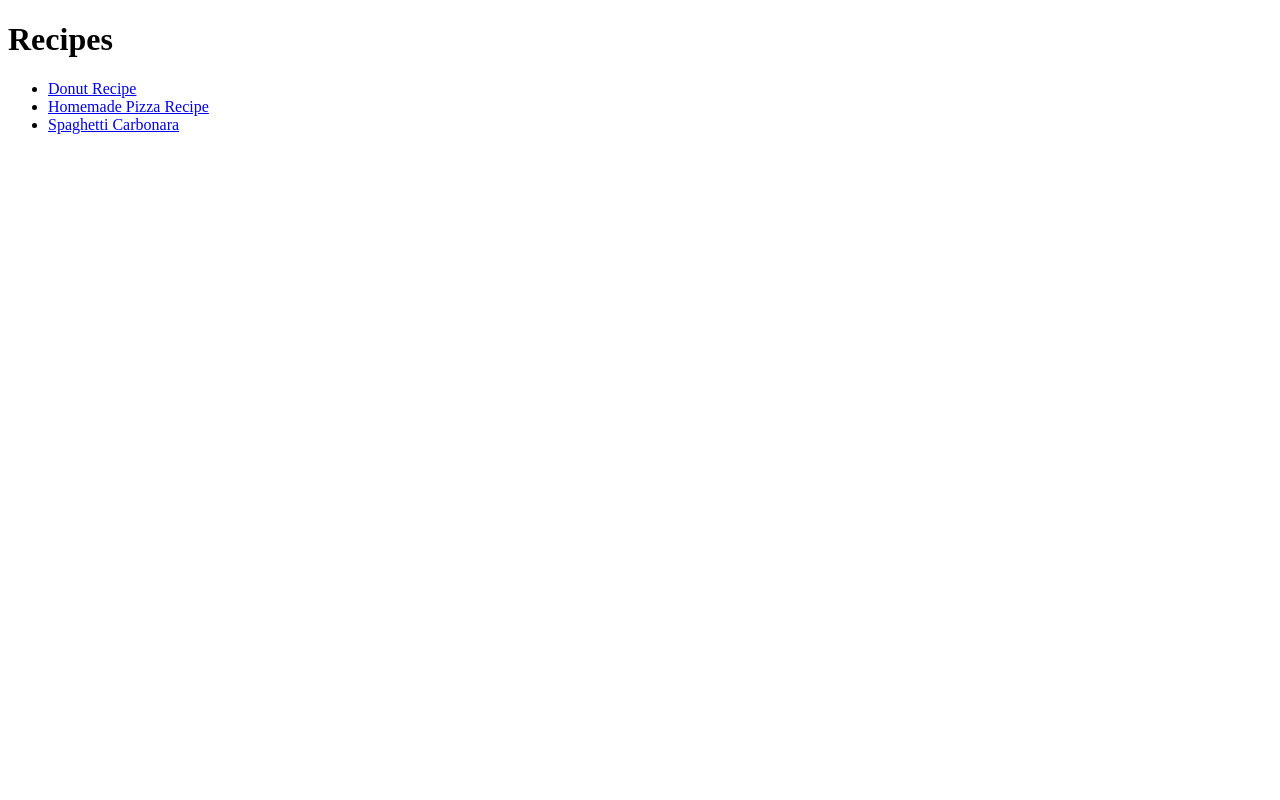
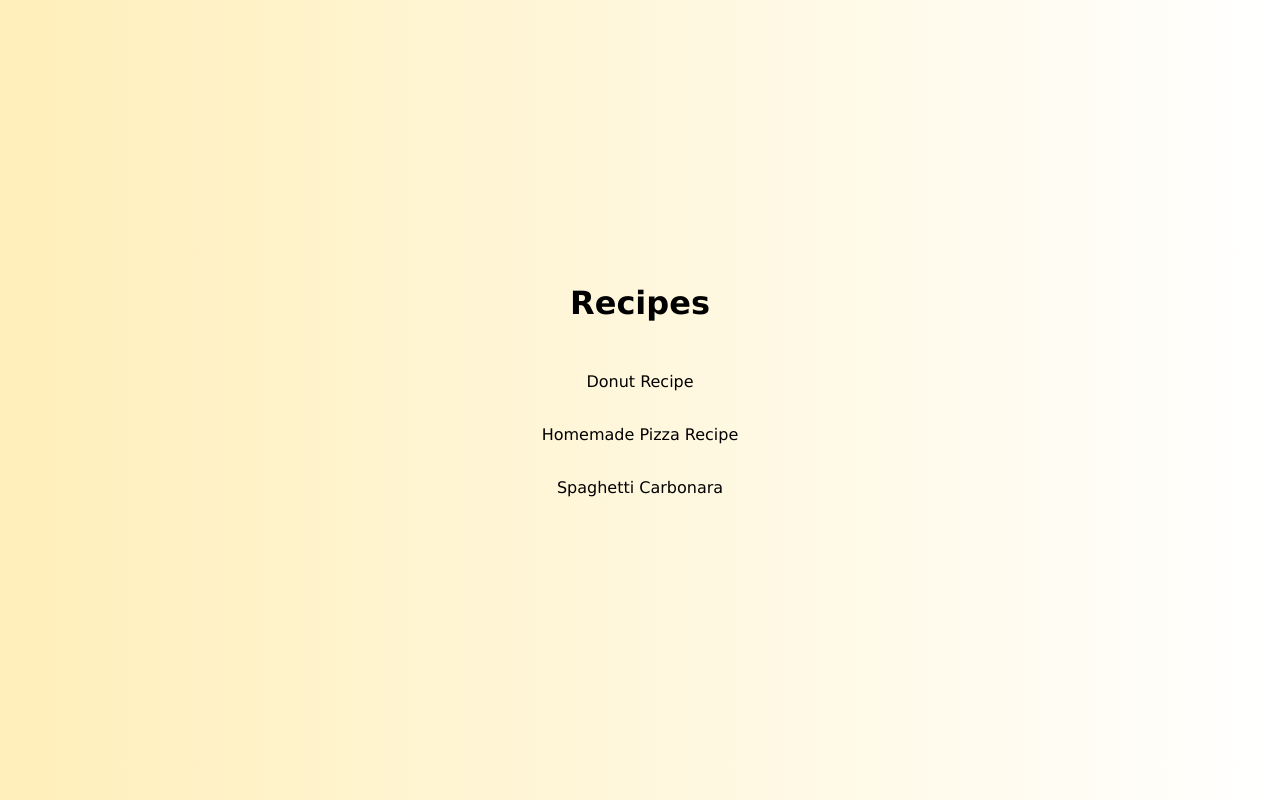
Before and after one commit to Dannydottwebdevv/recipes-project, a plain HTML site: page index.html in a window 1280 px wide. Drawn offline with Linux system fonts and the light colour scheme.

Commit message:
Styled the main index.html page. Adding a linear-gradient background and centering the elements to the middle of the page

```diff
--- a/index.html
+++ b/index.html
@@ -5,6 +5,7 @@
     <meta http-equiv="X-UA-Compatible" content="IE=edge" />
     <meta name="viewport" content="width=device-width, initial-scale=1.0" />
     <title>Recipes</title>
+    <link rel="stylesheet" href="style.css" />
   </head>
   <body>
     <h1>Recipes</h1>
--- /dev/null
+++ b/style.css
@@ -0,0 +1,40 @@
+body {
+  background-image: linear-gradient(to right, #ffefba, #ffffff);
+  font-family: Verdana, Geneva, Tahoma, sans-serif;
+  display: flex;
+  gap: 50px;
+  align-items: center;
+  justify-content: center; /* Center everything horizontally */
+  height: 100vh;
+  margin: 0;
+  text-align: center;
+  flex-direction: column;
+}
+
+h1,
+ul {
+  background-color: transparent; /* Ensure the background is transparent */
+  margin: 0;
+  padding: 0;
+}
+
+ul {
+  list-style: none;
+  padding: 0;
+  display: flex;
+  flex-direction: column;
+  gap: 15px;
+}
+
+ul li {
+  margin-bottom: 1.2rem;
+}
+
+a {
+  color: black;
+  text-decoration: none;
+}
+
+a:visited {
+  color: black;
+}
```
Also changed, not shown: carbonara.html (+1 -0 lines), pizza.html (+2 -1 lines).
